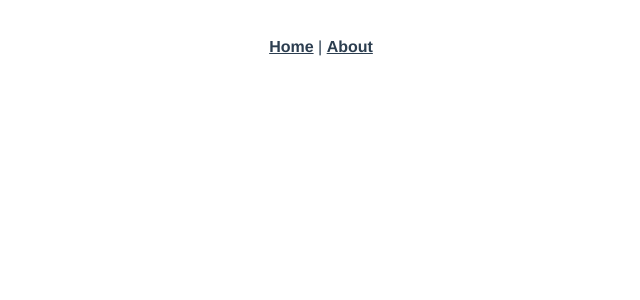
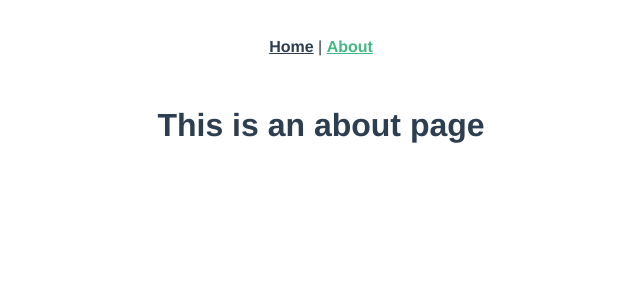
Before and after one commit to fxwing/vue_components, a Vue app: page /#/about/2 in a window 1280 px wide. Shown: the top 300 px of the page, without its empty margins (319-959 px from the left). Built offline with nearby package versions, Linux system fonts and the light colour scheme.

Commit message:
路由相关学习

```diff
--- a/src/App.vue
+++ b/src/App.vue
@@ -2,7 +2,7 @@
   <div id="app">
     <div id="nav">
       <router-link to="/">Home</router-link> |
-      <router-link to="/about">About</router-link>
+      <router-link :to="{name:'about',params:{id:2}}">About</router-link>
     </div>
     <router-view/>
   </div>
@@ -10,7 +10,7 @@
 
 <style lang="scss">
 #app {
-  font-family: 'Avenir', Helvetica, Arial, sans-serif;
+  font-family: "Avenir", Helvetica, Arial, sans-serif;
   -webkit-font-smoothing: antialiased;
   -moz-osx-font-smoothing: grayscale;
   text-align: center;
--- a/src/components/three.vue
+++ b/src/components/three.vue
@@ -1,7 +1,8 @@
 <template>
   <div>
     <div>{{value}}</div>
-    <button @click="handleSync">测试组件 v-model</button>
+    <button @click="handleSync">测试子组件使用 v-model</button>
+    <div>父组件 provide 传递的值 {{this.parent}}</div>
   </div>
 </template>
 
@@ -11,6 +12,7 @@ export default {
   data() {
     return {};
   },
+  inject: ['parent'],
   props: {
     value: {
       default: "",
--- a/src/router.js
+++ b/src/router.js
@@ -1,23 +1,28 @@
-import Vue from 'vue'
-import Router from 'vue-router'
-import Home from './views/Home.vue'
+import Vue from "vue";
+import Router from "vue-router";
+import Home from "./views/Home.vue";
+import About from "./views/About.vue";
 
-Vue.use(Router)
+Vue.use(Router);
 
-export default new Router({
+const router = new Router({
   routes: [
     {
-      path: '/',
-      name: 'home',
+      path: "/",
+      name: "home",
       component: Home
     },
     {
-      path: '/about',
-      name: 'about',
-      // route level code-splitting
-      // this generates a separate chunk (about.[hash].js) for this route
-      // which is lazy-loaded when the route is visited.
-      component: () => import(/* webpackChunkName: "about" */ './views/About.vue')
+      path: "/about/:id",
+      name: "about",
+      component: About
     }
   ]
-})
+});
+
+router.beforeEach((to, from, next) => {
+  console.log(to, from);
+  next();
+});
+
+export default router;
--- a/src/views/About.vue
+++ b/src/views/About.vue
@@ -3,3 +3,32 @@
     <h1>This is an about page</h1>
   </div>
 </template>
+
+<script>
+export default {
+  created() {
+    console.log(this.$route.params.id);
+  },
+  beforeRouteEnter (to, from, next) {
+    console.log(to, from);
+    // 在渲染该组件的对应路由被 confirm 前调用
+    // 不！能！获取组件实例 `this`
+    // 因为当守卫执行前，组件实例还没被创建
+    next();
+  },
+  beforeRouteUpdate (to, from, next) {
+    console.log(to, from);
+    // 在当前路由改变，但是该组件被复用时调用
+    // 举例来说，对于一个带有动态参数的路径 /foo/:id，在 /foo/1 和 /foo/2 之间跳转的时候，
+    // 由于会渲染同样的 Foo 组件，因此组件实例会被复用。而这个钩子就会在这个情况下被调用。
+    // 可以访问组件实例 `this`
+    next();
+  },
+  beforeRouteLeave (to, from, next) {
+    console.log(to, from);
+    // 导航离开该组件的对应路由时调用
+    // 可以访问组件实例 `this`
+    next();
+  }
+}
+</script>
--- a/src/views/Home.vue
+++ b/src/views/Home.vue
@@ -32,10 +32,13 @@ export default {
     two,
     three
   },
+  provide: {
+    parent: 'parent'
+  },
   data() {
     return {
       isShow: true,
-      three: "three"
+      three: "three",
     };
   },
   computed: {
```
Also changed, not shown: 1 other file (tests, documents, lock files or other folders).
